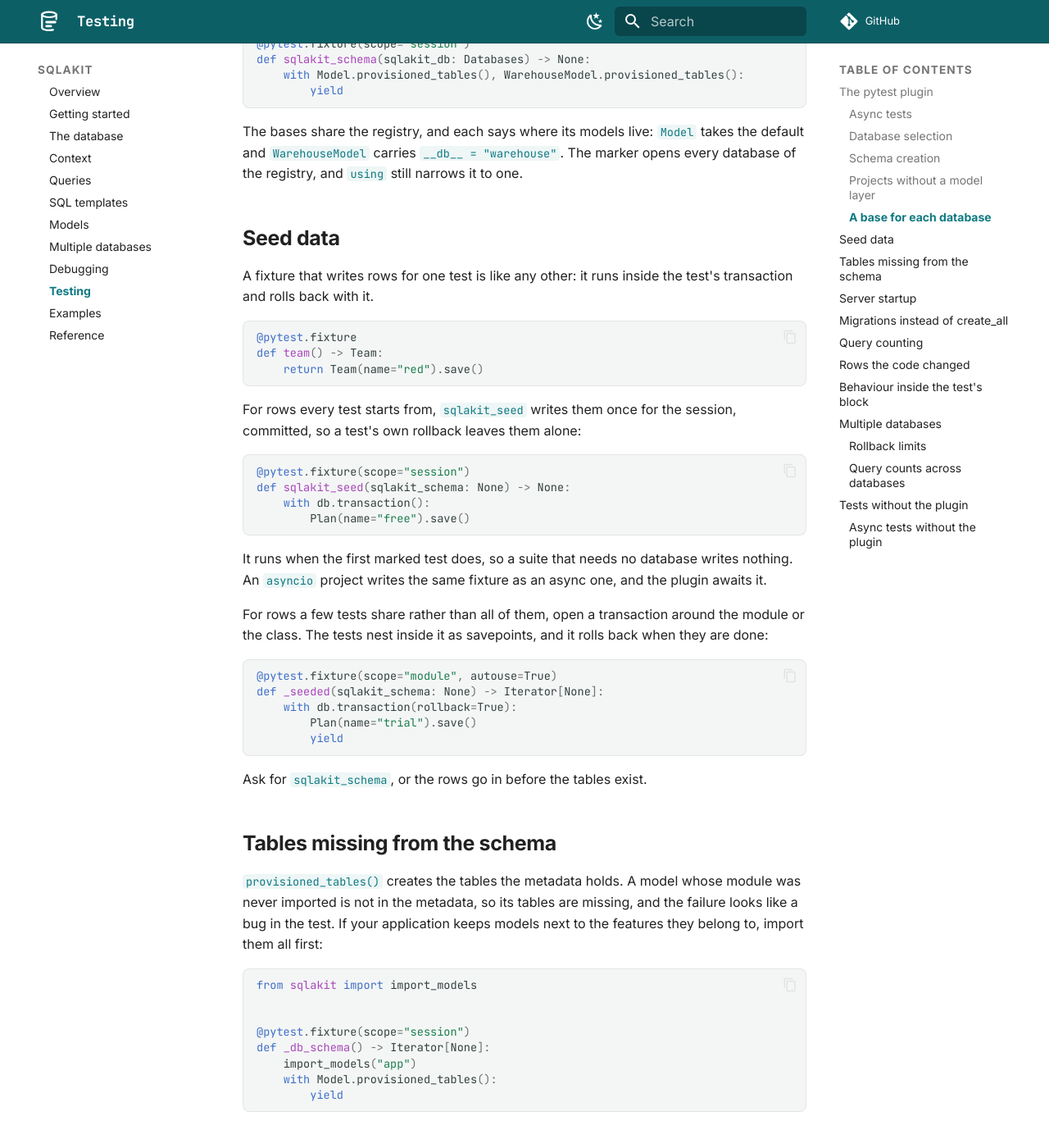
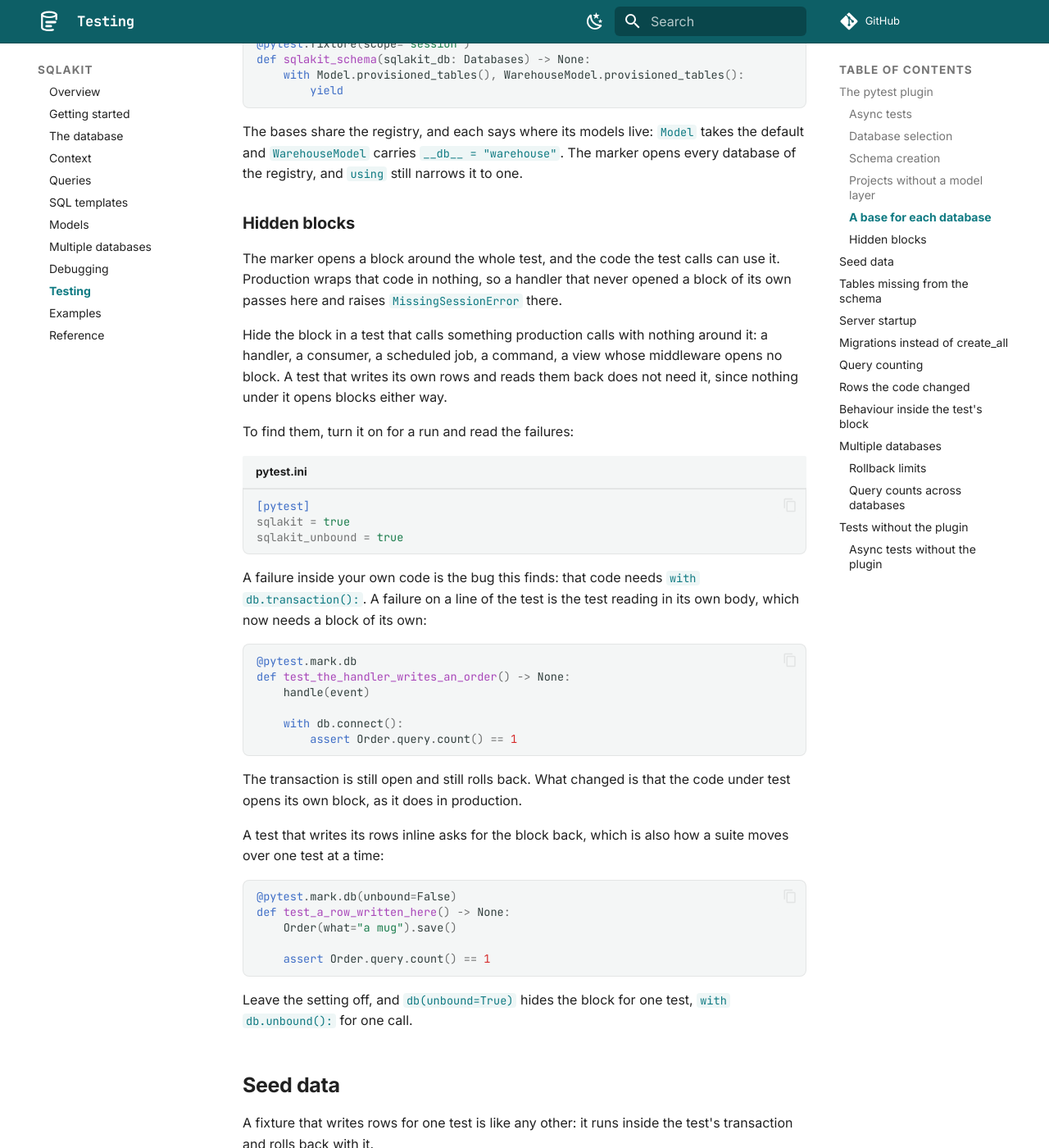
Before and after one commit to antonrh/sqlakit, an MkDocs documentation site: the page built from docs/testing.md, in a window 1280 px wide and 1400 px high, scrolled down 4386 px. Shown: the whole window at 82% size. Built offline with MkDocs 1.6.1 and Material for MkDocs 9.7.7, drawn with Linux system fonts in a browser that asks for light colours; comment, search, counter and statistics services are not loaded.

Commit message:
Add the sqlakit_unbound setting and the marker option
`db.unbound()` around every call under test is a line in every test.
`sqlakit_unbound = true` says it once for the suite, `db(unbound=True)` for
one test, and `db(unbound=False)` gives the block back to a test that writes
its rows inline.

````diff
--- a/docs/testing.md
+++ b/docs/testing.md
@@ -219,6 +219,55 @@ The bases share the registry, and each says where its models live: `Model`
 takes the default and `WarehouseModel` carries `__db__ = "warehouse"`. The
 marker opens every database of the registry, and `using` still narrows it to
 one.
+
+### Hidden blocks
+
+The marker opens a block around the whole test, and the code the test calls can
+use it. Production wraps that code in nothing, so a handler that never opened a
+block of its own passes here and raises `MissingSessionError` there.
+
+Hide the block in a test that calls something production calls with nothing
+around it: a handler, a consumer, a scheduled job, a command, a view whose
+middleware opens no block. A test that writes its own rows and reads them back
+does not need it, since nothing under it opens blocks either way.
+
+To find them, turn it on for a run and read the failures:
+
+```ini title="pytest.ini"
+[pytest]
+sqlakit = true
+sqlakit_unbound = true
+```
+
+A failure inside your own code is the bug this finds: that code needs
+`with db.transaction():`. A failure on a line of the test is the test reading
+in its own body, which now needs a block of its own:
+
+```python
+@pytest.mark.db
+def test_the_handler_writes_an_order() -> None:
+    handle(event)
+
+    with db.connect():
+        assert Order.query.count() == 1
+```
+
+The transaction is still open and still rolls back. What changed is that the
+code under test opens its own block, as it does in production.
+
+A test that writes its rows inline asks for the block back, which is also how a
+suite moves over one test at a time:
+
+```python
+@pytest.mark.db(unbound=False)
+def test_a_row_written_here() -> None:
+    Order(what="a mug").save()
+
+    assert Order.query.count() == 1
+```
+
+Leave the setting off, and `db(unbound=True)` hides the block for one test,
+`with db.unbound():` for one call.
 
 ## Seed data
 
````
Also changed, not shown: 2 other files.
